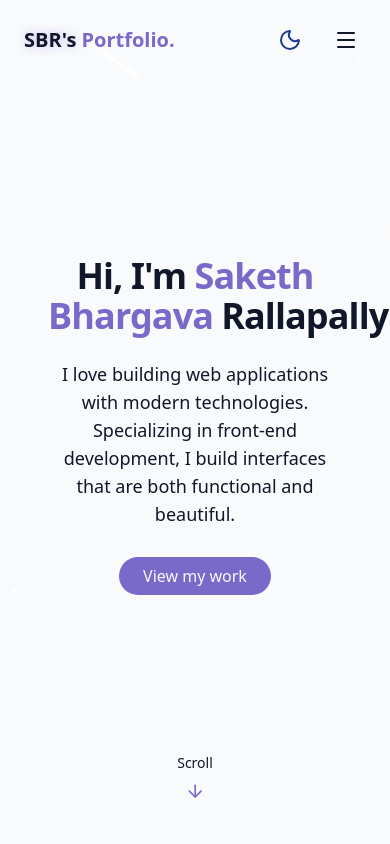
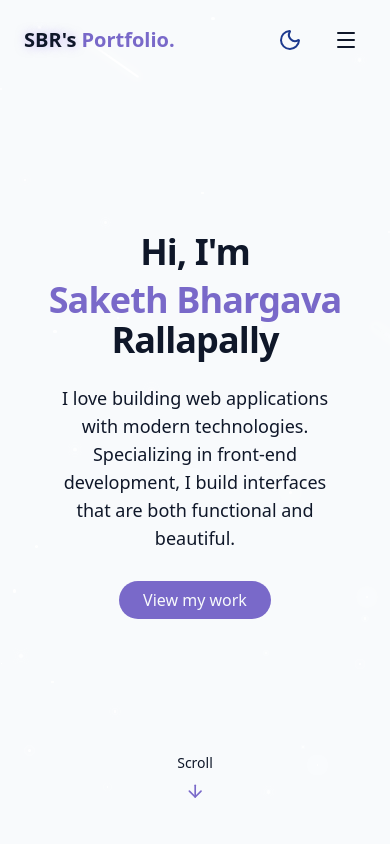
Before and after one commit to SakethBhargava/portfolio, a React (Vite) app: page / in a window 390 px wide. Shown: the top 844 px of the page. Built offline with nearby package versions, Linux system fonts and the light colour scheme.

Commit message:
updated hero section

```diff
--- a/src/components/Hero.jsx
+++ b/src/components/Hero.jsx
@@ -9,15 +9,24 @@
       <div className="container max-w-4xl mx-auto text-center z-10">
         <div className="space-y-6">
           <h1 className="text-4xl md:text-6xl font-bold tracking-tight">
-            <span className="opacity-0 animate-fade-in">Hi, I'm </span>
+            {/* 1. Added 'block md:inline' to put this on its own line on mobile */}
+            {/* 2. Added 'mb-2 md:mb-0' for a little vertical gap on mobile */}
+            <span className="block md:inline mb-2 md:mb-0 opacity-0 animate-fade-in">
+              Hi, I'm{" "}
+            </span>
+
+            {/* Kept the name spans together */}
             <span className="text-primary opacity-0 animate-fade-in-delay-1">
               Saketh Bhargava
             </span>
-            <span className="text-gradient ml-2 opacity-0 animate-fade-in-delay-2">
+            {/* Removed 'ml-2' and added a manual space {" "} between spans to allow natural wrapping if needed */}
+            {" "}
+            <span className="text-gradient opacity-0 animate-fade-in-delay-2">
               Rallapally
             </span>
           </h1>
-          <p className="text-lg md:text-xl text-muted-foreground max-2-2xl mx-auto opacity-0 animate-fade-in-delay-3">
+
+          <p className="text-lg md:text-xl text-muted-foreground max-w-2xl mx-auto opacity-0 animate-fade-in-delay-3">
             I love building web applications with modern technologies.
             Specializing in front-end development, I build interfaces that are
             both functional and beautiful.
```
